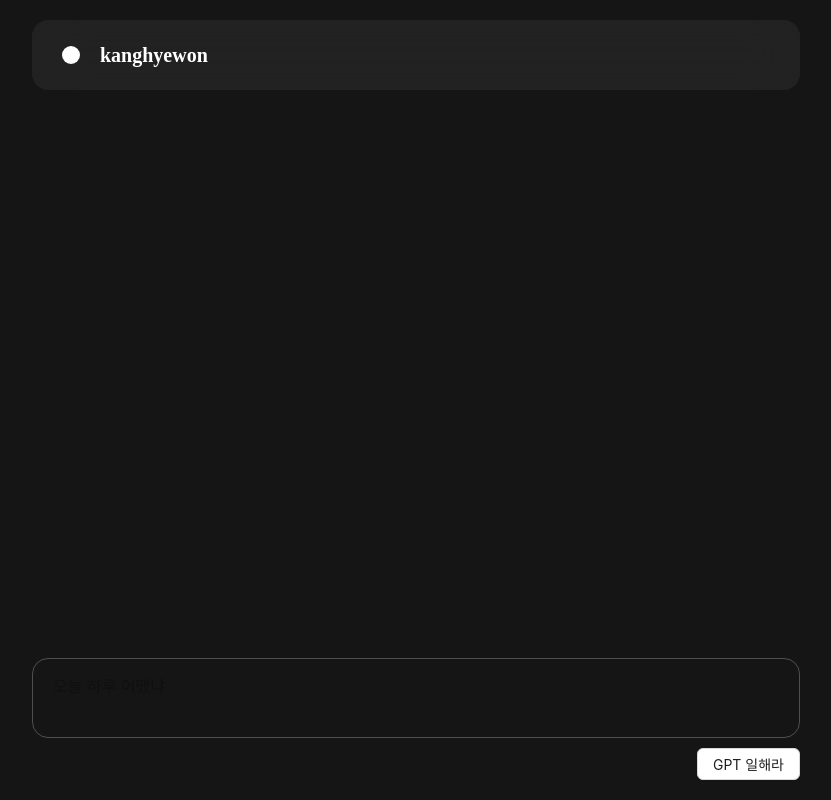
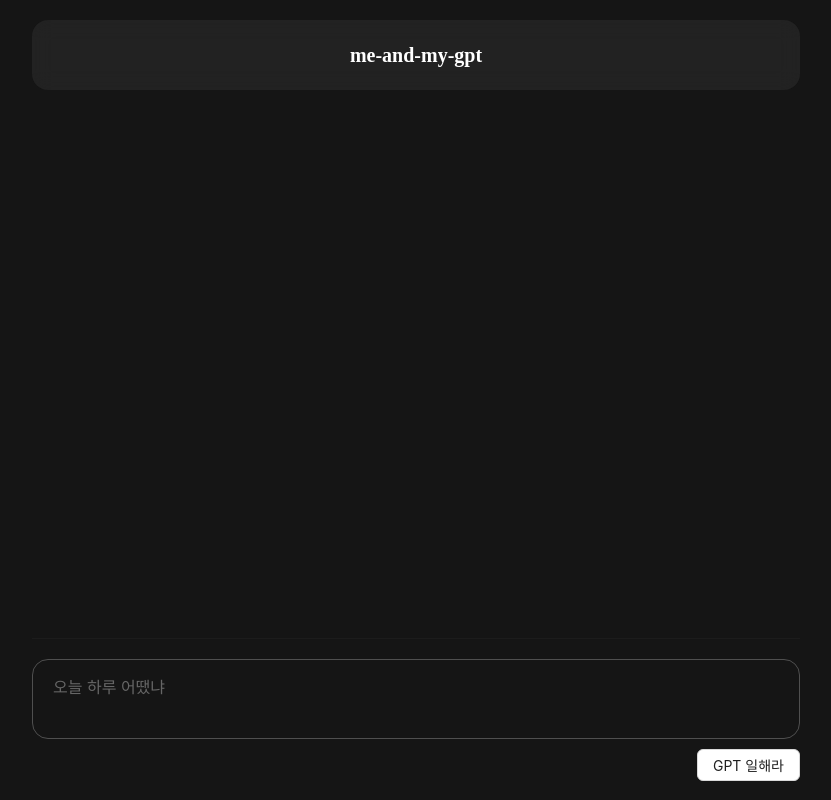
Before and after one commit to kanghyew0n/me-and-my-gpt, a React (Vite) app: page / in a window 1280 px wide. Shown: the whole page, without its empty margins (224-1055 px from the left). Built offline with nearby package versions, Linux system fonts and the light colour scheme.

Commit message:
💄 Design: 스타일 전반적으로 수정

```diff
--- a/src/App.jsx
+++ b/src/App.jsx
@@ -1,10 +1,14 @@
 import styled from "styled-components";
-import { useState } from "react";
+import { useState, useEffect } from "react";
+
 import { callGpt } from "./api/gpt";
-import { dummy } from "./utils/data";
+import { GPT_PARAM } from "./utils/data";
+
 import Layout from "./components/layout/Layout";
 import ChatCard from "./components/chat/ChatCard";
+
 import { FlexSC } from "../styles/components";
+import CommonTextArea from "./components/textField/TextArea";
 
 const DIARY_ITEM = {
   emotional_result: { title: "감성회고", color: "red" },
@@ -14,15 +18,16 @@ const DIARY_ITEM = {
 };
 
 function App() {
-  const [data, setData] = useState('');
+  const [data, setData] = useState("");
   const [isLoading, setIsLoading] = useState(false);
+  const [date, setDate] = useState("");
 
   const handleClickGptCall = async (text) => {
     try {
       setIsLoading(true);
+      return setData(GPT_PARAM); // 테스트용
       const message = await callGpt({ prompt: `${text}` });
-      console.log(message)
-      setData(JSON.parse(message));
+      setData(message);
     } catch (err) {
       console.log(err);
     } finally {
@@ -30,14 +35,26 @@ function App() {
     }
   };
 
+  useEffect(() => {
+    const today = new Date();
+
+    const year = today.getFullYear(); // 년도
+    const month = today.getMonth() + 1; // 월
+    const date = today.getDate(); // 날짜
+    setDate(year + "/" + month + "/" + date);
+  }, []);
 
   return (
     <Layout onSubmit={handleClickGptCall}>
       {isLoading ? <div>loading...</div> : ""}
-
+      <ContentContainer>
         {!isLoading && data && (
           <>
+            <DiaryDate>{date}</DiaryDate>
             <DiaryTitle>{data.title}</DiaryTitle>
+            <ImageContainer>
+              <img src={data?.thumbnail} alt="diary-image" />
+            </ImageContainer>
             <FlexSC.FlexColumn align="flex-start" gap="20px">
               {Object.keys(DIARY_ITEM).map((item, idx) => (
                 <ChatCard
@@ -50,19 +67,46 @@ function App() {
             </FlexSC.FlexColumn>
           </>
         )}
-
-      {/* <CommonTextArea isLoading={isLoading} onSubmit={handleClickGptCall} /> */}
-      {/* <div>prompt: {data.summary}</div> */}
-      {/* <div>title : {data.title}</div> */}
-      {/* <img src={data.thumbnail} /> */}
+      </ContentContainer>
+      <CommonTextArea onSubmit={handleClickGptCall} />
     </Layout>
   );
 }
 
+const DiaryDate = styled.h3`
+  padding-left: 10px;
+  font-size: 16px;
+  color: #999;
+  padding-bottom: 5px;
+`;
 const DiaryTitle = styled.h1`
   padding-left: 10px;
   font-size: 20px;
-  margin: 50px 0 25px 0;
+  padding-bottom: 30px;
+`;
+
+const ImageContainer = styled.div`
+  width: 100%;
+  height: auto;
+  margin-bottom: 20px;
+
+  img {
+    width: 100%;
+    object-fit: cover;
+    border-radius: 16px;
+  }
+`;
+
+const ContentContainer = styled.section`
+  // header = 70 + 20
+  // footer = 122 + 20 + 20
+  // content = -70 (헤더 공간 여백)
+  // total = 252
+
+  max-height: calc(100vh - 182px);
+  min-height: calc(100vh - 182px);
+  padding: 120px 0 50px 0;
+  overflow-y: auto;
 `;
 
 export default App;
--- a/src/components/chat/ChatCard.jsx
+++ b/src/components/chat/ChatCard.jsx
@@ -2,7 +2,6 @@ import styled from "styled-components";
 import { CommonSC, FlexSC } from "../../../styles/components";
 
 const ChatCard = ({ circleColor, title, content }) => {
-  console.log(content);
   return (
     <ChatCardContainer>
       <FlexSC.FlexRow justify="flex-start" align="flex-start" gap="20px">
@@ -18,8 +17,9 @@ const ChatCard = ({ circleColor, title, content }) => {
             <p>{content}</p>
           ) : (
             <FlexSC.FlexColumn align="flex-start">
-              {content?.map((ele) => (
+              {content?.map((ele, idx) => (
                 <FlexSC.FlexRow
+                  key={`content-${idx}`}
                   align="flex-start"
                   justify="flex-start"
                   gap="10px"
@@ -54,7 +54,7 @@ const ChatCardContainer = styled.section`
 
   p {
     font-size: 16px;
-    font-weight: 200;
+    font-weight: 400;
     line-height: 1.4;
     word-break: keep-all;
   }
--- a/src/components/layout/Footer.jsx
+++ /dev/null
@@ -1,18 +0,0 @@
-import styled from "styled-components";
-import CommonTextArea from "../input/TextArea";
-
-const Footer = ({onSubmit}) => {
-  return (
-    <FooterContainer>
-      <CommonTextArea onSubmit={onSubmit}/>
-    </FooterContainer>
-  );
-};
-
-const FooterContainer = styled.section`
-  width: 100%;
-  max-width: 768px;
-  margin: 20px 0;
-`;
-
-export default Footer;
--- a/src/components/layout/Header.jsx
+++ b/src/components/layout/Header.jsx
@@ -6,9 +6,8 @@ const Header = () => {
   return (
     <HeaderContainer>
       <HeaderInner>
-        <FlexSC.FlexRow justify="flex-start" gap="20px">
-          <CommonSC.Circle color="#fff" />
-          <h2>kanghyewon</h2>
+        <FlexSC.FlexRow gap="20px">
+          <h2>me-and-my-gpt </h2>
         </FlexSC.FlexRow>
       </HeaderInner>
     </HeaderContainer>
@@ -16,6 +15,8 @@ const Header = () => {
 };
 
 const HeaderContainer = styled.header`
+  position: fixed;
+  top: 0;
   width: 100%;
   height: 70px;
   margin-top: 20px;
@@ -26,7 +27,6 @@ const HeaderContainer = styled.header`
 `;
 
 export const HeaderInner = styled.section`
-  position: fixed;
   width: 100%;
   height: 70px;
   max-width: 768px;
@@ -34,8 +34,8 @@ export const HeaderInner = styled.section`
   display: flex;
   justify-content: center;
   align-items: center;
-  background-color: rgba(255, 255, 255, 0.06);
-  backdrop-filter: blur(26px);
+  background-color: rgb(78 78 78 / 23%);
+  backdrop-filter: blur(10px);
   border-radius: 16px;
 
   h2 {
--- a/src/components/layout/Layout.jsx
+++ b/src/components/layout/Layout.jsx
@@ -1,35 +1,23 @@
 import styled from "styled-components";
 import Header from "./Header";
-import Footer from "./Footer";
 
-// header = 70 + 20
-// footer = 122 + 20 + 20
-// total = 252
-
-const Layout = ({ children,onSubmit }) => {
+const Layout = ({ children, onSubmit }) => {
   return (
     <LayoutContainer>
       <Header />
-      <BodyInner>
-        <ContentContainer>{children}</ContentContainer>
-      </BodyInner>
-      <Footer onSubmit={onSubmit}/>
+      <BodyInner>{children}</BodyInner>
     </LayoutContainer>
   );
 };
 
-const LayoutContainer = styled.header`
+const LayoutContainer = styled.div`
   width: 100%;
+  padding-top: 20px; // 헤더의 블러 부분 제외하고 위로 보이지 않게 하기위해 설정
   display: flex;
   flex-direction: column;
   justify-content: center;
   align-items: center;
-`;
-
-const ContentContainer = styled.section`
-  max-height: calc(100vh - 252px);
-  min-height: calc(100vh - 252px);
-  overflow-y: auto;
+  background-color: transparent;
 `;
 
 export const BodyInner = styled.div`
--- a/src/components/input/TextArea.jsx
+++ b/src/components/textField/TextArea.jsx
@@ -1,17 +1,17 @@
 import { useState } from "react";
 import { Input, Button } from "antd";
-import { FlexSC } from "../../../styles/components";
-const { TextArea } = Input;
+import styled from "styled-components";
 
 const CommonTextArea = ({ isLoading, onSubmit }) => {
   const [text, setText] = useState("");
+  const { TextArea } = Input;
 
   const handleChangeText = (e) => {
     setText(e.target.value);
   };
 
   return (
-    <FlexSC.FlexColumn align="flex-end" gap="10px">
+    <TextAreaContainer>
       <TextArea
         value={text}
         onChange={handleChangeText}
@@ -30,8 +30,22 @@ const CommonTextArea = ({ isLoading, onSubmit }) => {
       <Button loading={isLoading} onClick={() => onSubmit(text)}>
         GPT 일해라
       </Button>
-    </FlexSC.FlexColumn>
+    </TextAreaContainer>
   );
 };
 
+const TextAreaContainer = styled.div`
+  padding-top: 20px;
+  border-top: 1px solid rgba(255, 255, 255, 0.03);
+  display: flex;
+  flex-direction: column;
+  align-items: flex-end;
+  gap: 10px;
+
+  textarea::placeholder {
+    color: #666;
+    font-weight: 400;
+  }
+`;
+
 export default CommonTextArea;
--- a/src/utils/data.js
+++ b/src/utils/data.js
@@ -1,17 +1,17 @@
-export const dummy = {
+export const GPT_PARAM = {
   title: "뿌듯하지만 머리가 마음에 안든다",
-  thumbnail: "https://source.unsplash.com/1600x900/?yoga,coffee",
   summary:
-    "오늘은 아침에 요가를 하고 스타벅스에서 밥을 먹고 파마두까지 하고 왔다.",
+  "오늘은 아침에 요가를 하고 스타벅스에서 밥을 먹고 파마두까지 하고 왔다.",
   emotional_content:
-    "오늘은 아침에 요가를 하고 스타벅스에서 밥을 먹고 파마두까지 하고 왔다. 뿌듯하지만 머리가 마음에 안든다. 공부나 해야지.",
+  "오늘은 아침에 요가를 하고 스타벅스에서 밥을 먹고 파마두까지 하고 왔다. 뿌듯하지만 머리가 마음에 안든다. 공부나 해야지.",
   emotional_result:
-    "뿌듯함과 동시에 머리가 마음에 안 드는 감정을 느꼈다. 이는 현재의 성취감과 미래에 대한 압박감 사이에서의 갈등을 보여준다.",
+  "뿌듯함과 동시에 머리가 마음에 안 드는 감정을 느꼈다. 이는 현재의 성취감과 미래에 대한 압박감 사이에서의 갈등을 보여준다.",
   analysis:
-    "이러한 갈등은 '당신이 현재에 집중하면 성취감을 느끼지만, 미래에 대한 부담감을 느끼게 될 것이다'라는 격언을 떠올린다. 이는 여러분이 현재의 성공을 즐기면서도 미래에 대한 압박감을 느끼는 것은 자연스러운 일이라는 것을 알려준다.",
+  "이러한 갈등은 '당신이 현재에 집중하면 성취감을 느끼지만, 미래에 대한 부담감을 느끼게 될 것이다'라는 격언을 떠올린다. 이는 여러분이 현재의 성공을 즐기면서도 미래에 대한 압박감을 느끼는 것은 자연스러운 일이라는 것을 알려준다.",
   action_list: [
     "1. 현재의 성취감과 미래에 대한 압박감 사이의 균형을 찾기 위해 명확한 목표를 설정하고 그에 따라 계획을 세우세요.",
     "2. 스트레스를 줄이기 위해 일일 휴식 시간을 가져가고 명상이나 요가와 같은 신체 활동을 통해 마음을 진정시키세요.",
     "3. 자신에게 압박을 가하지 말고, 현재의 성공을 충분히 인정하고 칭찬해주세요.",
   ],
+  thumbnail: "https://source.unsplash.com/1600x900/?yoga,coffee",
 };
--- a/styles/components/Common.styles.js
+++ b/styles/components/Common.styles.js
@@ -2,6 +2,7 @@ import styled from "styled-components";
 
 export const Circle = styled.div`
   width: ${(props) => props.width || "18px"};
+  min-width: ${(props) => props.width || "18px"};
   height: ${(props) => props.height || "18px"};
   border-radius: 50px;
   background-color: ${(props) => props.color || "#fff"};
@@ -9,7 +10,9 @@ export const Circle = styled.div`
 
 export const CircleStroke = styled.div`
   width: ${(props) => props.width || "18px"};
+  min-width: ${(props) => props.width || "18px"};
   height: ${(props) => props.height || "18px"};
   border-radius: 50px;
   border: ${(props) => `1px solid ${props.color}` || "1px solid #fff"};
+  margin-top: 4px;
 `;
```
Lines whose indentation alone changed are shown as unchanged.
